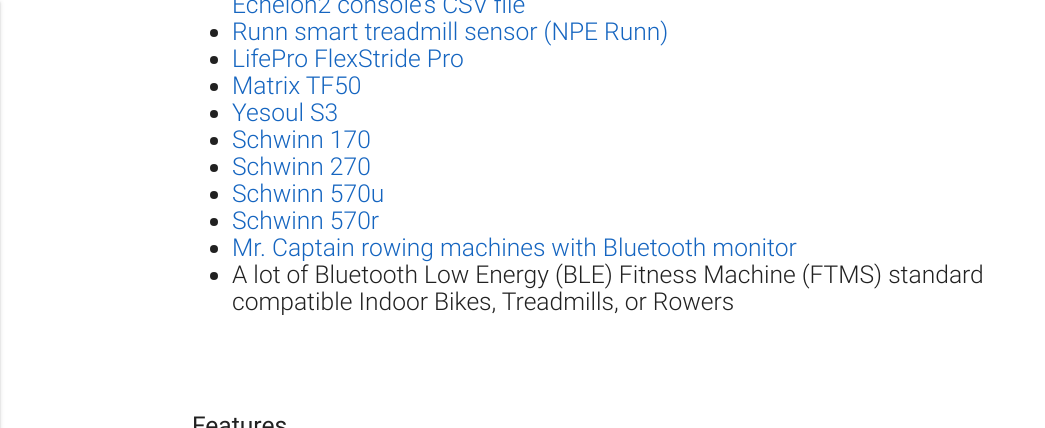
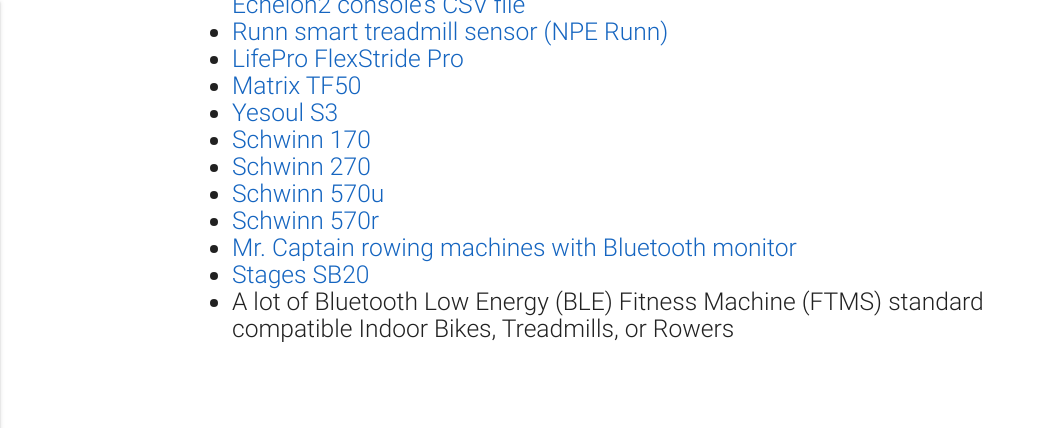
Before and after one commit to TrackMyIndoorWorkout/TrackMyIndoorWorkout.github.io, a Jekyll site: the page built from index.md, in a window 1280 px wide and 900 px high, scrolled down 2929 px, cut to the strip 0-428 px from the top of the window. Shown: the whole strip, without its empty margins (0-1045 px from the left). Built offline with Jekyll 4.4.1, drawn with Linux system fonts in a browser that asks for light colours.

Commit message:
Stages SB20 officially listed as supported

```diff
--- a/index.md
+++ b/index.md
@@ -22,4 +22,5 @@ layout: home
 * [Schwinn 570u](https://global.schwinnfitness.com/en/570u/100529.html)
 * [Schwinn 570r](https://global.schwinnfitness.com/en/570r/100531.html)
 * [Mr. Captain rowing machines with Bluetooth monitor](https://mr-captain.com/collections/rowing-machine)
+* [Stages SB20](https://stagescycling.com/en_us/stages-sb20-smart-bike-indoor-cycle)
 * A lot of Bluetooth Low Energy (BLE) Fitness Machine (FTMS) standard compatible Indoor Bikes, Treadmills, or Rowers
```
